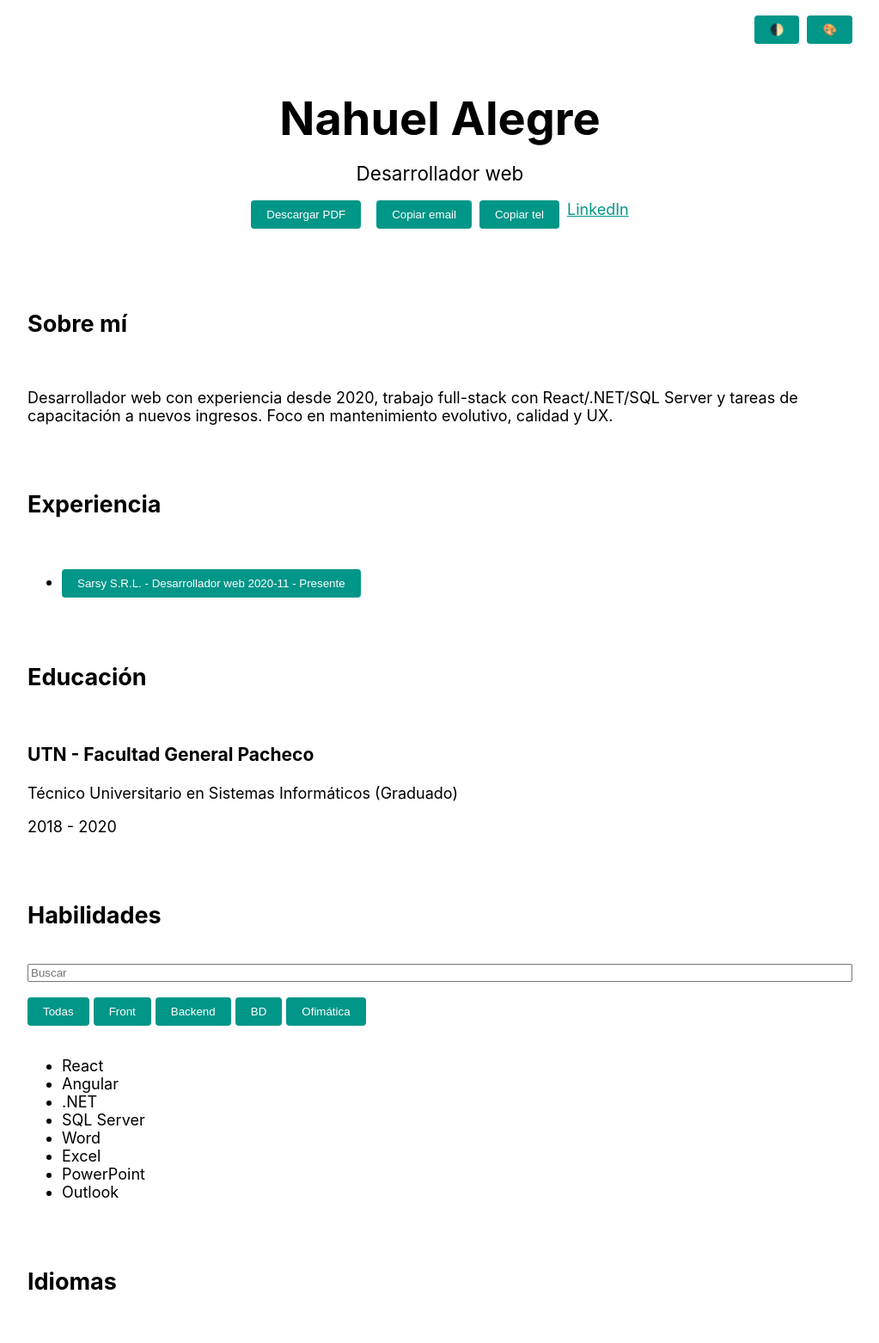
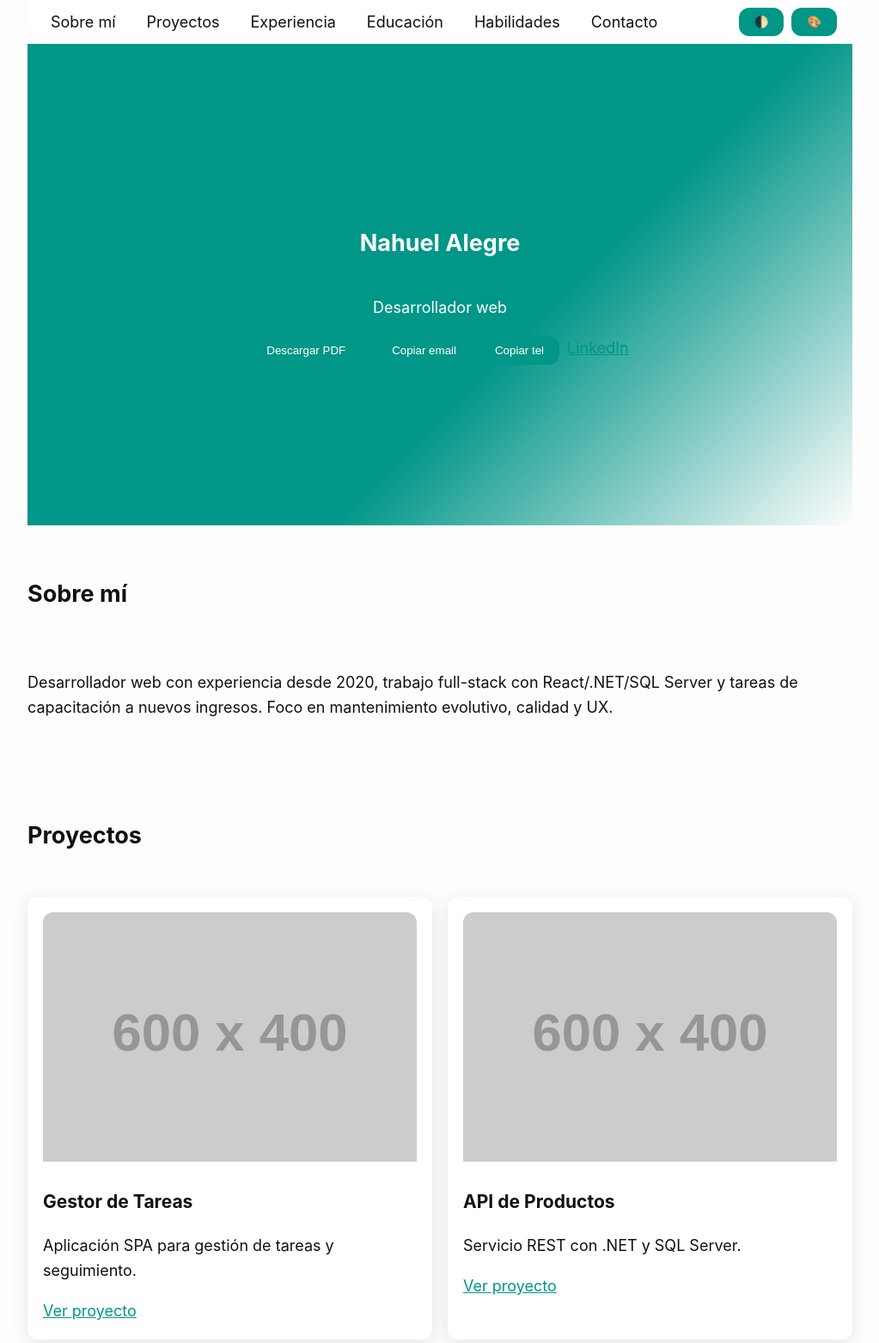
Before and after one commit to NahuelAlegre/CV, a website built with Vite: page cv/index.html in a window 1280 px wide. Shown: the top 1562 px of the page at 86% size, without its empty margins (128-1151 px from the left). Built offline with nearby package versions, Linux system fonts and the light colour scheme; placeholder pictures from the web are drawn by us.

Commit message:
feat: revamp CV layout with modern sections

```diff
--- a/cv/index.html
+++ b/cv/index.html
@@ -20,8 +20,19 @@
 <body>
   <header>
     <nav>
-      <button id="theme-toggle" aria-label="Cambiar tema">🌓</button>
-      <button id="accent-toggle" aria-label="Cambiar color de acento">🎨</button>
+      <button id="menu-toggle" class="menu-toggle" aria-label="Menú">☰</button>
+      <ul id="menu" class="menu">
+        <li><a href="#about">Sobre mí</a></li>
+        <li><a href="#projects">Proyectos</a></li>
+        <li><a href="#experience">Experiencia</a></li>
+        <li><a href="#education">Educación</a></li>
+        <li><a href="#skills">Habilidades</a></li>
+        <li><a href="#contact">Contacto</a></li>
+      </ul>
+      <div class="switches">
+        <button id="theme-toggle" aria-label="Cambiar tema">🌓</button>
+        <button id="accent-toggle" aria-label="Cambiar color de acento">🎨</button>
+      </div>
     </nav>
     <section id="hero">
       <h1 id="nombre"></h1>
@@ -40,6 +51,10 @@
     <section id="about" class="container">
       <h2>Sobre mí</h2>
       <p id="resumen"></p>
+    </section>
+    <section id="projects" class="container">
+      <h2>Proyectos</h2>
+      <div id="project-grid"></div>
     </section>
     <section id="experience" class="container">
       <h2>Experiencia</h2>
@@ -65,6 +80,18 @@
       <h2>Idiomas</h2>
       <ul id="language-list"></ul>
     </section>
+    <section id="testimonials" class="container">
+      <h2>Testimonios</h2>
+      <div id="testimonial-list"></div>
+    </section>
+    <section id="achievements" class="container">
+      <h2>Logros y certificaciones</h2>
+      <ul id="achievement-list"></ul>
+    </section>
+    <section id="interests" class="container">
+      <h2>Intereses</h2>
+      <ul id="interest-list"></ul>
+    </section>
     <section id="contact" class="container">
       <h2>Contacto</h2>
       <div class="contact-buttons">
@@ -83,6 +110,7 @@
   </main>
   <footer>
     <p>&copy; <span id="year"></span> <span id="footer-name"></span></p>
+    <p class="visits">Visitas: <span id="visit-count"></span></p>
   </footer>
   <div id="toast" role="status" aria-live="polite" class="hidden"></div>
   <script type="module" src="/src/main.js"></script>
--- a/cv/src/data.js
+++ b/cv/src/data.js
@@ -39,5 +39,36 @@ export const cvData = {
     backend: [".NET"],
     db: ["SQL Server"],
     ofimatica: ["Word", "Excel", "PowerPoint", "Outlook"]
-  }
+  },
+  proyectos: [
+    {
+      titulo: "Gestor de Tareas",
+      descripcion: "Aplicación SPA para gestión de tareas y seguimiento.",
+      imagen: "https://via.placeholder.com/600x400?text=Proyecto+1",
+      url: "https://github.com/nalegre/proyecto1"
+    },
+    {
+      titulo: "API de Productos",
+      descripcion: "Servicio REST con .NET y SQL Server.",
+      imagen: "https://via.placeholder.com/600x400?text=Proyecto+2",
+      url: "https://github.com/nalegre/proyecto2"
+    }
+  ],
+  testimonios: [
+    {
+      nombre: "María Pérez",
+      rol: "Scrum Master",
+      comentario: "Profesional comprometido y proactivo."
+    },
+    {
+      nombre: "Juan Gómez",
+      rol: "Líder Técnico",
+      comentario: "Gran capacidad para resolver problemas y ayudar al equipo."
+    }
+  ],
+  certificaciones: [
+    { titulo: "Azure Fundamentals", entidad: "Microsoft", anio: 2023 },
+    { titulo: "Scrum Master", entidad: "Scrum.org", anio: 2022 }
+  ],
+  intereses: ["UX/UI", "Automatización", "IA", "Música"]
 };
--- a/cv/src/main.js
+++ b/cv/src/main.js
@@ -6,6 +6,12 @@ const tituloEl = document.getElementById('titulo');
 const resumenEl = document.getElementById('resumen');
 const yearEl = document.getElementById('year');
 const footerNameEl = document.getElementById('footer-name');
+
+// visit counter
+const visitEl = document.getElementById('visit-count');
+const visits = Number(localStorage.getItem('visits') || 0) + 1;
+localStorage.setItem('visits', visits);
+if (visitEl) visitEl.textContent = visits;
 
 nombreEl.textContent = cvData.nombre;
 tituloEl.textContent = cvData.experiencia[0]?.rol || '';
@@ -19,6 +25,8 @@ const phoneLink = document.getElementById('phone-link');
 const emailCopy = document.getElementById('email-copy');
 const phoneCopy = document.getElementById('phone-copy');
 const linkedinLink = document.getElementById('linkedin-link');
+const menuToggle = document.getElementById('menu-toggle');
+const menu = document.getElementById('menu');
 
 emailLink.href = `mailto:${cvData.contacto.email}`;
 phoneLink.href = `tel:${cvData.contacto.telefono}`;
@@ -27,6 +35,8 @@ phoneLink.textContent = cvData.contacto.telefono;
 emailCopy.textContent = 'Copiar email';
 phoneCopy.textContent = 'Copiar tel';
 linkedinLink.href = cvData.contacto.linkedin;
+
+menuToggle.addEventListener('click', () => menu.classList.toggle('open'));
 
 // Copy to clipboard
 themesInit();
@@ -131,6 +141,47 @@ function nivelToPercent(nivel) {
   return map[nivel] || 50;
 }
 
+// Projects
+const projectGrid = document.getElementById('project-grid');
+cvData.proyectos.forEach(p => {
+  const card = document.createElement('article');
+  card.className = 'project-card card';
+  card.innerHTML = `
+    <img src="${p.imagen}" alt="${p.titulo}" loading="lazy" />
+    <div class="card-content">
+      <h3>${p.titulo}</h3>
+      <p>${p.descripcion}</p>
+      <a href="${p.url}" target="_blank" rel="noopener">Ver proyecto</a>
+    </div>`;
+  projectGrid.appendChild(card);
+});
+
+// Testimonials
+const testimonialList = document.getElementById('testimonial-list');
+cvData.testimonios.forEach(t => {
+  const fig = document.createElement('figure');
+  fig.className = 'testimonial card';
+  fig.innerHTML = `<blockquote>“${t.comentario}”</blockquote><cite>${t.nombre} - ${t.rol}</cite>`;
+  testimonialList.appendChild(fig);
+});
+
+// Achievements
+const achievementList = document.getElementById('achievement-list');
+cvData.certificaciones.forEach(c => {
+  const li = document.createElement('li');
+  li.className = 'card';
+  li.innerHTML = `<strong>${c.titulo}</strong><br><small>${c.entidad} - ${c.anio}</small>`;
+  achievementList.appendChild(li);
+});
+
+// Interests
+const interestList = document.getElementById('interest-list');
+cvData.intereses.forEach(i => {
+  const li = document.createElement('li');
+  li.textContent = i;
+  interestList.appendChild(li);
+});
+
 // Contact form
 const form = document.getElementById('contact-form');
 form.addEventListener('submit', e => {
--- a/cv/src/style.css
+++ b/cv/src/style.css
@@ -1,23 +1,24 @@
 :root {
   --accent: #009688;
-  --bg: #ffffff;
-  --fg: #000000;
+  --bg: #fdfdfd;
+  --fg: #111;
+  --surface: rgba(255,255,255,0.7);
+  --radius: 12px;
+  --shadow: 0 4px 20px rgba(0,0,0,0.1);
 }
 
 [data-theme="dark"] {
-  --bg: #121212;
-  --fg: #f5f5f5;
+  --bg: #0f0f0f;
+  --fg: #f1f1f1;
+  --surface: rgba(0,0,0,0.4);
+  --shadow: 0 4px 20px rgba(0,0,0,0.6);
 }
 
-[data-accent="orange"] {
-  --accent: #ff9800;
-}
-
-[data-accent="blue"] {
-  --accent: #2196f3;
-}
+[data-accent="orange"] { --accent: #ff9800; }
+[data-accent="blue"] { --accent: #2196f3; }
 
 html {
+  scroll-behavior: smooth;
   font-size: clamp(16px, 1.6vw, 18px);
 }
 
@@ -26,79 +27,67 @@ body {
   font-family: Inter, system-ui, sans-serif;
   background: var(--bg);
   color: var(--fg);
+  line-height: 1.6;
   transition: background 0.3s, color 0.3s;
 }
 
-header, section, footer {
-  padding: 1rem;
+nav {
+  position: sticky;
+  top: 0;
+  z-index: 100;
+  backdrop-filter: blur(8px);
+  background: var(--surface);
+  display: flex;
+  align-items: center;
+  justify-content: space-between;
+  padding: 0.5rem 1rem;
 }
 
-header {
+nav .menu {
+  list-style: none;
   display: flex;
-  flex-direction: column;
   gap: 1rem;
+  margin: 0;
+  padding: 0;
 }
 
-nav {
+nav .menu a {
+  text-decoration: none;
+  color: inherit;
+  padding: 0.25rem 0.5rem;
+  border-radius: var(--radius);
+  transition: background 0.3s;
+}
+
+nav .menu a:hover {
+  background: var(--accent);
+  color: #fff;
+}
+
+.menu-toggle {
+  display: none;
+  background: none;
+  border: none;
+  font-size: 1.5rem;
+  color: inherit;
+}
+
+.switches {
   display: flex;
-  justify-content: flex-end;
   gap: 0.5rem;
 }
 
-.container {
-  display: grid;
-  grid-template-columns: repeat(12, 1fr);
-  gap: 1rem;
-}
-
-.container > * {
-  grid-column: 1 / -1;
-}
-
-@media (min-width: 768px) {
-  header, section, footer {
-    max-width: 960px;
-    margin: auto;
-  }
-}
-
-a {
-  color: var(--accent);
-}
-
-button {
-  cursor: pointer;
-  background: var(--accent);
-  color: #fff;
-  border: none;
-  padding: 0.5rem 1rem;
-  border-radius: 4px;
-  transition: background 0.3s;
-}
-
-button:focus-visible,
-a:focus-visible {
-  outline: 2px solid var(--accent);
-  outline-offset: 2px;
-}
-
 #hero {
+  min-height: 70vh;
   display: flex;
   flex-direction: column;
   align-items: center;
+  justify-content: center;
   text-align: center;
-  gap: 1rem;
-  padding: 2rem 0;
-}
-
-#hero h1 {
-  font-size: clamp(2rem, 5vw, 3rem);
-  margin: 0;
-}
-
-#hero p {
-  font-size: 1.25rem;
-  margin: 0;
+  background: linear-gradient(135deg, var(--accent), var(--accent) 60%, var(--bg));
+  color: #fff;
+  position: relative;
+  overflow: hidden;
 }
 
 #hero .cta {
@@ -112,25 +101,38 @@ a:focus-visible {
 #hero .links {
   display: flex;
   gap: 0.5rem;
-=======
-#toast {
-  position: fixed;
-  bottom: 1rem;
-  right: 1rem;
+}
+
+button {
+  cursor: pointer;
+  border: none;
+  border-radius: var(--radius);
   background: var(--accent);
   color: #fff;
   padding: 0.5rem 1rem;
-  border-radius: 4px;
-  opacity: 0;
-  transition: opacity 0.3s;
+  transition: transform 0.3s, box-shadow 0.3s, background 0.3s;
 }
 
-#toast.show {
-  opacity: 1;
+button:hover {
+  transform: translateY(-2px);
+  box-shadow: var(--shadow);
 }
 
-.hidden {
-  display: none;
+a {
+  color: var(--accent);
+}
+
+.container {
+  display: grid;
+  gap: 1.5rem;
+  padding: 2rem 1rem;
+}
+
+@media (min-width: 768px) {
+  header, section, footer {
+    max-width: 960px;
+    margin: auto;
+  }
 }
 
 section {
@@ -144,20 +146,71 @@ section.in-view {
   transform: none;
 }
 
-.chips span {
-  display: inline-block;
-  padding: 0.25rem 0.5rem;
+.card {
+  background: var(--surface);
+  backdrop-filter: blur(10px);
+  border-radius: var(--radius);
+  box-shadow: var(--shadow);
+  padding: 1rem;
+}
+
+.project-card img {
+  width: 100%;
+  height: auto;
+  display: block;
+  border-radius: var(--radius) var(--radius) 0 0;
+}
+
+.project-card .card-content {
+  padding-top: 0.5rem;
+}
+
+#project-grid {
+  display: grid;
+  gap: 1rem;
+  grid-template-columns: repeat(auto-fit, minmax(260px, 1fr));
+}
+
+.testimonial blockquote {
+  margin: 0;
+  font-style: italic;
+}
+
+.testimonial cite {
+  display: block;
+  margin-top: 0.5rem;
+  font-weight: 600;
+}
+
+#achievement-list {
+  list-style: none;
+  padding: 0;
+  margin: 0;
+  display: grid;
+  gap: 1rem;
+  grid-template-columns: repeat(auto-fit, minmax(200px, 1fr));
+}
+
+#interest-list {
+  list-style: none;
+  padding: 0;
+  margin: 0;
+  display: flex;
+  flex-wrap: wrap;
+  gap: 0.5rem;
+}
+
+#interest-list li {
   background: var(--accent);
   color: #fff;
-  border-radius: 12px;
-  margin: 0.25rem;
-  font-size: 0.875rem;
+  padding: 0.25rem 0.75rem;
+  border-radius: var(--radius);
 }
 
 #experience-list {
   list-style: none;
+  padding: 0;
   margin: 0;
-  padding: 0;
 }
 
 #experience-list li {
@@ -198,6 +251,16 @@ section.in-view {
   margin-top: 0.5rem;
 }
 
+.chips span {
+  display: inline-block;
+  padding: 0.25rem 0.5rem;
+  background: var(--accent);
+  color: #fff;
+  border-radius: 12px;
+  margin: 0.25rem;
+  font-size: 0.875rem;
+}
+
 #education-list {
   display: grid;
   grid-template-columns: repeat(auto-fit, minmax(220px, 1fr));
@@ -205,9 +268,10 @@ section.in-view {
 }
 
 #education-list article {
-  border: 1px solid var(--accent);
-  border-radius: 8px;
+  border-radius: var(--radius);
+  box-shadow: var(--shadow);
   padding: 1rem;
+  background: var(--surface);
 }
 
 #skill-filters {
@@ -227,7 +291,6 @@ section.in-view {
 #skill-filters button.active {
   background: var(--accent);
   color: #fff;
-  outline: none;
 }
 
 #skill-list {
@@ -242,11 +305,12 @@ section.in-view {
 #skill-list li {
   background: #e0e0e0;
   padding: 0.25rem 0.5rem;
-  border-radius: 4px;
+  border-radius: var(--radius);
 }
 
 [data-theme="dark"] #skill-list li {
   background: #424242;
+  color: #fff;
 }
 
 #language-list {
@@ -261,15 +325,12 @@ section.in-view {
   display: flex;
   flex-direction: column;
   gap: 0.25rem;
-#skill-filters button.active {
-  outline: 2px solid var(--fg);
 }
 
 .language-bar {
   background: #ccc;
   border-radius: 4px;
   height: 1rem;
-  position: relative;
 }
 
 .language-bar span {
@@ -289,7 +350,7 @@ section.in-view {
   background: var(--accent);
   color: #fff;
   padding: 0.5rem 1rem;
-  border-radius: 4px;
+  border-radius: var(--radius);
   text-decoration: none;
 }
 
@@ -308,7 +369,7 @@ input,
 textarea {
   padding: 0.5rem;
   border: 1px solid #ccc;
-  border-radius: 4px;
+  border-radius: var(--radius);
   background: var(--bg);
   color: var(--fg);
 }
@@ -325,7 +386,7 @@ textarea:focus-visible {
   background: var(--accent);
   color: #fff;
   padding: 0.5rem 1rem;
-  border-radius: 4px;
+  border-radius: var(--radius);
   opacity: 0;
   transition: opacity 0.3s;
 }
@@ -343,15 +404,27 @@ footer {
   padding: 2rem 0;
 }
 
+footer .visits {
+  margin-top: 0.5rem;
+}
+
+@media (max-width: 600px) {
+  nav .menu {
+    display: none;
+    flex-direction: column;
+    width: 100%;
+    margin-top: 0.5rem;
+  }
+  nav .menu.open {
+    display: flex;
+  }
+  .menu-toggle {
+    display: block;
+  }
+}
+
 @media print {
-  nav,
-  #theme-toggle,
-  #accent-toggle,
-  #download-btn,
-  #toast {
-=======
-@media print {
-  nav, #theme-toggle, #accent-toggle, #download-btn, #toast {
+  nav, #theme-toggle, #accent-toggle, #download-btn, #toast, .menu-toggle {
     display: none !important;
   }
   body {
```
